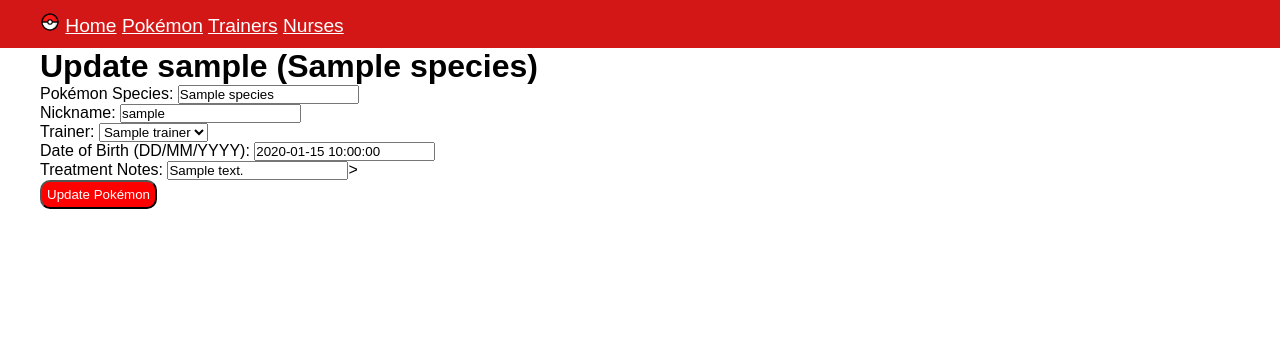
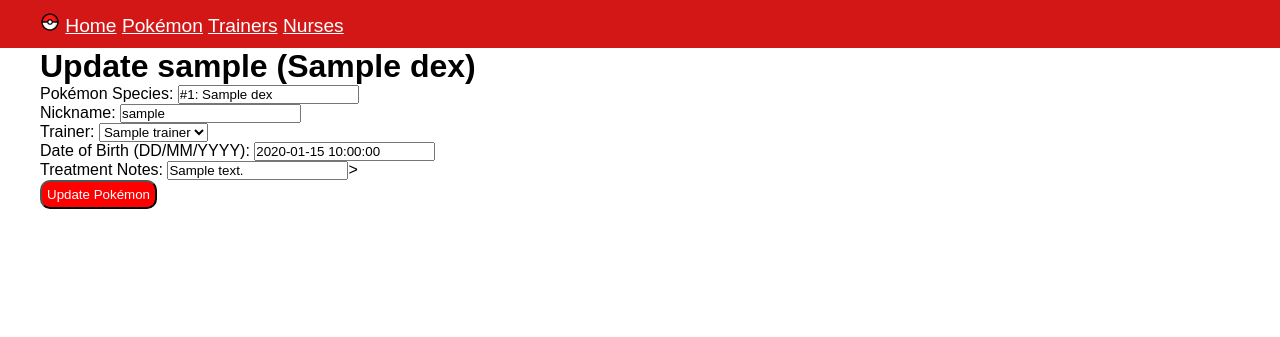
Before and after one commit to TheJSD/Pokemon-Center-Project, a Flask app: template templates/pokémon/edit_pokémon.jinja in a window 1280 px wide. Shown: the top 337 px of the page. Run offline with Flask 3, Linux system fonts and the light colour scheme; tables that the repository leaves empty hold one stand-in row (values such as "Sample post"); the template is opened without the code that fills it: values that come from a table or form of the project are taken from there, most other values are stand-ins (such as "Sample title", 1, 10 or a date in 2020).

Commit message:
fixed edit pokemon form

```diff
--- a/controllers/pokémon_controller.py
+++ b/controllers/pokémon_controller.py
@@ -10,7 +10,7 @@ pokémon_blueprint = Blueprint("pokémon", __name__)
 @pokémon_blueprint.route("/pokémon")
 def pokémon():
     pokémon = Pokémon.query.all()
-    return render_template("pokémon/index.jinja", pokémon=pokémon)
+    return render_template("pokémon/index.jinja", pokémon=pokémon, title="Pokémon")
 
 @pokémon_blueprint.route("/pokémon/<id>")
 def show_pokémon(id):
@@ -53,12 +53,14 @@ def add_pokemon():
 def edit_pokémon(id):
     single_pokémon = Pokémon.query.get(id)
     trainers = Trainer.query.all()
-    return render_template("pokémon/edit_pokémon.jinja", single_pokémon=single_pokémon, trainers=trainers)
+    pokédex = Pokédex.query.all()
+    return render_template("pokémon/edit_pokémon.jinja", single_pokémon=single_pokémon, trainers=trainers, pokédex=pokédex)
 
 @pokémon_blueprint.route("/pokémon/<id>", methods=["post"])
 def update_pokémon(id):
     single_pokémon = Pokémon.query.get(id)
     species=request.form['species']
+    species=id_from_string(species)
     nickname=request.form['nickname']
     dob=request.form['date_of_birth']
     treatment_notes=request.form['treatment_notes']
--- a/templates/pokémon/edit_pokémon.jinja
+++ b/templates/pokémon/edit_pokémon.jinja
@@ -2,15 +2,22 @@
 {% block content %}
   <div class="container">
   {% if single_pokémon.nickname != None %}
-    <h1>Update {{single_pokémon.nickname}} ({{single_pokémon.species}})</h1>
+    <h1>Update {{single_pokémon.nickname}} ({{single_pokémon.dex.name|capitalize}})</h1>
   {% else %}
-    <h1>Update {{single_pokémon.species}}</h1>
+    <h1>Update {{single_pokémon.dex.name|capitalize}}</h1>
   {% endif %}
   <ul>
   <form action="/pokémon/{{single_pokémon.id}}" method="POST">
 
     <li><label for="species">Pokémon Species:</label>
-    <input type="text" id="species" name="species" value="{{single_pokémon.species}}" required></li>
+    <input list="pokédexentries" id="species" name="species" required value="#{{single_pokémon.dex.id}}: {{single_pokémon.dex.name|capitalize}}">
+    <datalist id="pokédexentries">
+    {% for entry in pokédex %}
+      <option {% if single_pokémon.dex.id == entry.id %}
+        {% endif %}>#{{entry.id}}: {{entry.name|capitalize}}</option>
+    {% endfor %}
+    </datalist>
+    </li>
 
     <li><label for="nickname">Nickname:</label>
     <input type="text" id="nickname" name="nickname" {% if single_pokémon.nickname != None %}Value="{{single_pokémon.nickname}}"{% endif %}></li>
--- a/templates/pokémon/index.jinja
+++ b/templates/pokémon/index.jinja
@@ -11,8 +11,8 @@
     <li class="list__item">
     {% if single_pokémon.nickname is not none %}
         <ul>
-          <li><a href="/pokémon/{{single_pokémon.id}}">Name: {{single_pokémon.nickname|capitalize}}</a></li>
-          <li>Species: {{single_pokémon.dex.name}}</li>
+          <li><a href="/pokémon/{{single_pokémon.id}}">Name: {{single_pokémon.nickname}}</a></li>
+          <li>Species: {{single_pokémon.dex.name|capitalize}}</li>
 
 
     {% else %}
--- a/templates/pokémon/new_pokémon.jinja
+++ b/templates/pokémon/new_pokémon.jinja
@@ -9,7 +9,7 @@
     <input list="pokédexentries" id="species" name="species" required placeholder="Search">
     <datalist id="pokédexentries">
     {% for entry in pokédex %}
-      <option data-value="{{entry.id}}">#{{entry.id}}: {{entry.name|capitalize}}</option>
+      <option>#{{entry.id}}: {{entry.name|capitalize}}</option>
     {% endfor %}
     </datalist>
     </li>
```
Also changed, not shown: 1 other file.
